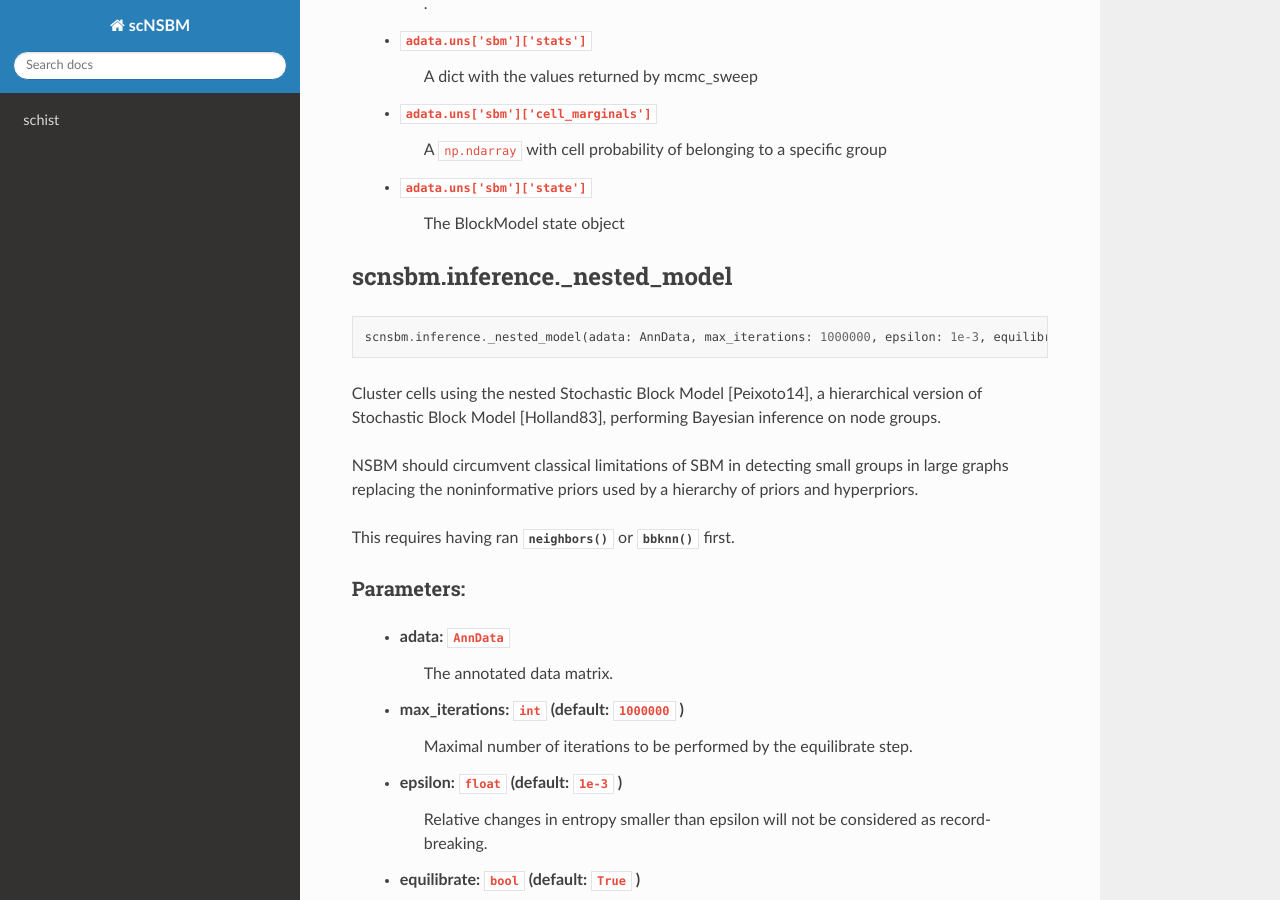
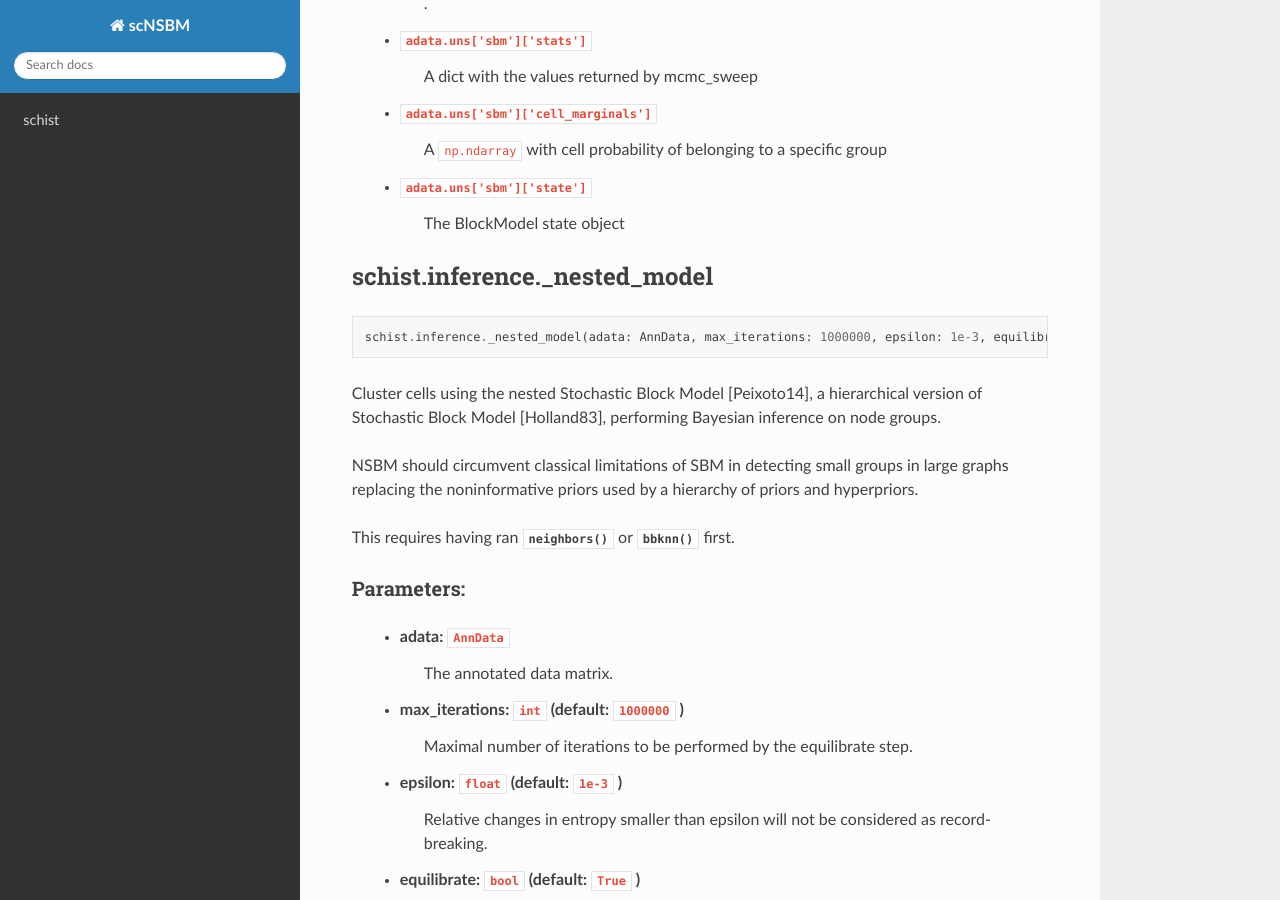
Before and after one commit to dawe/schist, a Sphinx documentation site: the page built from docs/schist.inference.rst, in a window 1280 px wide and 900 px high, scrolled down 2465 px. Built offline with Sphinx 7.4.7 and the Read the Docs theme 2.0.0, drawn with Linux system fonts in a browser that asks for light colours; pages that are not in the unit, such as notebooks, are missing from menus.

Commit message:
first docs

```diff
--- a/docs/schist.inference.rst
+++ b/docs/schist.inference.rst
@@ -69,12 +69,12 @@ Returns:
     *   ``adata.uns['sbm']['state']``
             The BlockModel state object
 
-scnsbm.inference._nested_model
+schist.inference._nested_model
 ############################
 
 ::
 
-    scnsbm.inference._nested_model(adata: AnnData, max_iterations: 1000000, epsilon: 1e-3, equilibrate: True, wait: 1000, nbreaks: 2, collect_marginals: False, niter_collect: 10000, hierarchy_length: 10, deg_corr: False, multiflip: True, fast_model: False, beta_range: 1.0,100.0, steps_anneal: int=5, restrict_to: Optional=None, random_seed: Optional=None, key_added: nsbm, adjacency: Optional=None, directed: False, use_weights: False, save_state: False, prune=False, return_low=False, copy: False, minimize_args: Optional={}, equilibrate_args: Optional={})
+    schist.inference._nested_model(adata: AnnData, max_iterations: 1000000, epsilon: 1e-3, equilibrate: True, wait: 1000, nbreaks: 2, collect_marginals: False, niter_collect: 10000, hierarchy_length: 10, deg_corr: False, multiflip: True, fast_model: False, beta_range: 1.0,100.0, steps_anneal: int=5, restrict_to: Optional=None, random_seed: Optional=None, key_added: nsbm, adjacency: Optional=None, directed: False, use_weights: False, save_state: False, prune=False, return_low=False, copy: False, minimize_args: Optional={}, equilibrate_args: Optional={})
 
 Cluster cells using the nested Stochastic Block Model [Peixoto14]_, a hierarchical version of Stochastic Block Model [Holland83]_, performing Bayesian inference on node groups.
 
@@ -144,7 +144,7 @@ Returns:
     *   ``adata.uns['nsbm']['state']``
             The NestedBlockModel state object
 
-.. automodule:: scnsbm.inference
+.. automodule:: schist.inference
    :members:
    :undoc-members:
    :show-inheritance:
```
